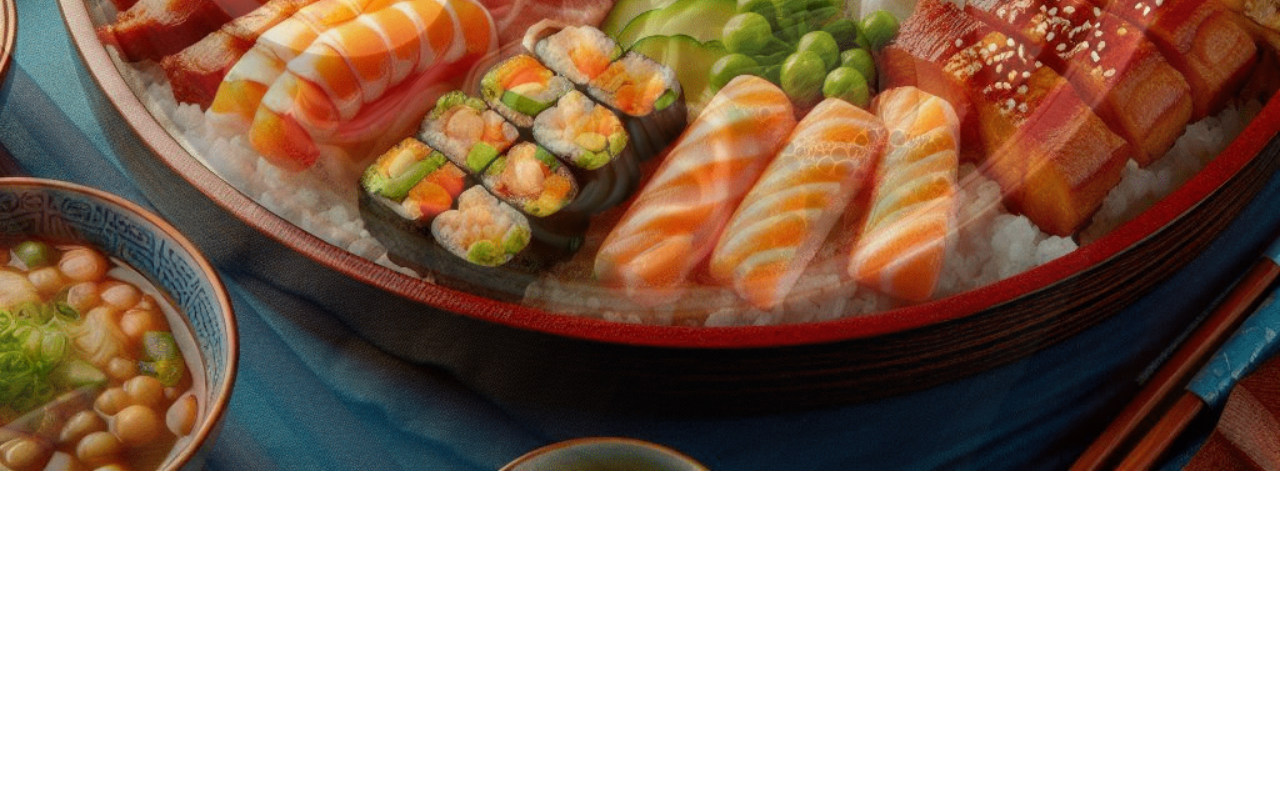
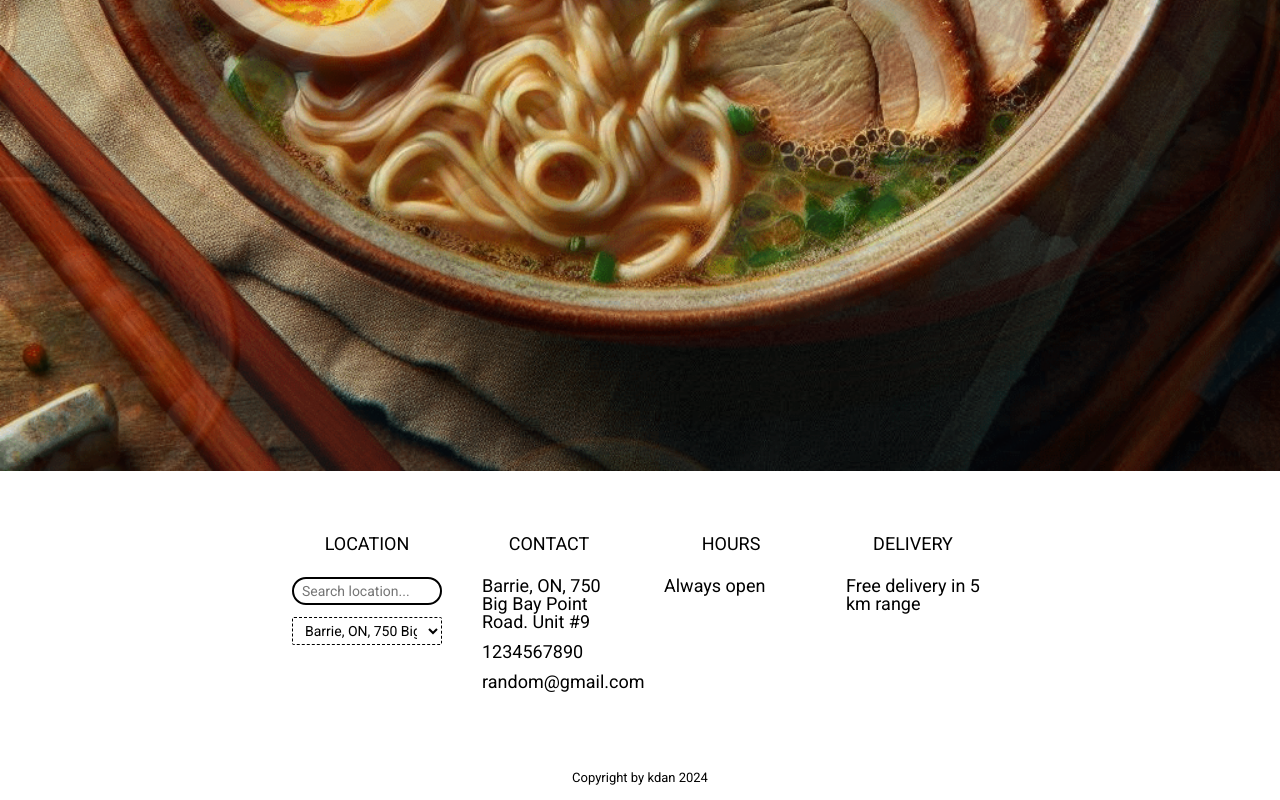
Before and after one commit to kdannothere/favorite-cafe, an Angular app: page / in a window 1280 px wide. Shown: the part 873-1673 px from the top of the page. Before the commit the page ends 1344 px from the top, so only its background shows below. Built offline with nearby package versions, Linux system fonts and the light colour scheme.

Commit message:
fixed hidden footer on Home page, created location picker feature in footer, some fixes

```diff
--- a/src/app/app.component.html
+++ b/src/app/app.component.html
@@ -1,3 +1,11 @@
-<app-header></app-header>
-<router-outlet />
-<app-footer></app-footer>
+<div class="app">
+  <div class="app__header">
+    <app-header></app-header>
+  </div>
+  <div class="app__content">
+    <router-outlet />
+  </div>
+  <div class="app__footer">
+    <app-footer></app-footer>
+  </div>
+</div>
--- a/src/app/components/footer/footer.component.html
+++ b/src/app/components/footer/footer.component.html
@@ -1 +1,42 @@
-<p>footer works!</p>
+<div class="footer">
+  <div class="footer__info">
+    <div class="footer__location footer__info-group">
+      <p class="footer__title">LOCATION</p>
+      <input
+        [formControl]="searchKey"
+        type="text"
+        placeholder="Search location..."
+        (keyup)="search()"
+      />
+      <select
+        [formControl]="currentAddress"
+        (change)="chooseCafe(currentAddress.value || '')"
+      >
+        @for (location of locations; track location) {
+        <option [value]="location" (click)="currentAddress.setValue(location)">
+          {{ location }}
+        </option>
+        } @empty {
+        <option>No locations found</option>
+        }
+      </select>
+    </div>
+    <div class="footer__contact footer-contact footer__info-group">
+      <p class="footer__title">CONTACT</p>
+      <p class="footer-contact__address">{{ currentCafe?.address }}</p>
+      <p class="footer-contact__phone">{{ currentCafe?.phones?.join("\n") }}</p>
+      <p class="footer-contact__email">{{ currentCafe?.emails?.join("\n") }}</p>
+    </div>
+    <div class="footer__hours footer-hours footer__info-group">
+      <p class="footer__title">HOURS</p>
+      <p class="footer-hours__text">{{ currentCafe?.hours }}</p>
+    </div>
+    <div class="footer__delivery footer-delivery footer__info-group">
+      <p class="footer__title">DELIVERY</p>
+      <p class="footer-delivery__text">{{ currentCafe?.delivery }}</p>
+    </div>
+  </div>
+  <div class="footer__copyright">
+    <p class="copyright__footer-text">Copyright by kdan 2024</p>
+  </div>
+</div>
--- a/src/app/components/footer/footer.component.scss
+++ b/src/app/components/footer/footer.component.scss
@@ -0,0 +1,97 @@
+.footer {
+  font-size: 18px;
+  padding-top: 64px;
+
+  &__info {
+    display: flex;
+    flex-flow: row nowrap;
+    justify-content: center;
+    padding-bottom: 64px;
+
+    @media only screen and (max-width: 632px) {
+      display: grid;
+      grid-template-columns: 1fr 1fr;
+      justify-items: center;
+
+      & .footer__info-group:nth-child(3),
+      & .footer__info-group:nth-child(4) {
+        margin-top: 128px;
+      }
+    }
+  }
+
+  .footer__info-group {
+    display: flex;
+    flex-flow: column nowrap;
+    width: 150px;
+    margin-inline: 16px;
+  }
+
+  &__location {
+    input {
+      border: 2px solid #000;
+      padding: 4px 8px 4px 8px;
+      border-radius: 40px;
+      font-size: 14px;
+      background-color: white;
+    }
+    select {
+      border: 1px dashed #000;
+      padding: 4px 8px 4px 8px;
+      border-radius: 2px;
+      margin-top: 12px;
+      font-size: 14px;
+      background-color: white;
+    }
+  }
+
+  &__title {
+    margin-bottom: 24px;
+    text-align: center;
+  }
+
+  &__contact {
+  }
+
+  &__hours {
+  }
+
+  &__delivery {
+  }
+
+  &__copyright {
+    padding-block: 16px;
+  }
+}
+.footer-contact {
+  &__address {
+    padding-inline: 8px;
+  }
+
+  &__phone {
+    margin-top: 12px;
+    padding-inline: 8px;
+  }
+
+  &__email {
+    margin-top: 12px;
+    padding-inline: 8px;
+  }
+}
+.footer-hours {
+  &__text {
+    padding-inline: 8px;
+  }
+}
+.footer-delivery {
+  &__text {
+    padding-inline: 8px;
+  }
+}
+.copyright {
+  &__footer-text {
+    font-size: 13px;
+    padding-inline: 16px;
+    text-align: center;
+  }
+}
--- a/src/app/components/footer/footer.component.ts
+++ b/src/app/components/footer/footer.component.ts
@@ -1,12 +1,65 @@
-import { Component } from '@angular/core';
+import { Component, OnInit } from '@angular/core';
+import { FormControl, ReactiveFormsModule } from '@angular/forms';
+import { Cafe } from '../../models/cafe';
 
 @Component({
   selector: 'app-footer',
   standalone: true,
-  imports: [],
+  imports: [ReactiveFormsModule],
   templateUrl: './footer.component.html',
-  styleUrl: './footer.component.scss'
+  styleUrl: './footer.component.scss',
 })
-export class FooterComponent {
+export class FooterComponent implements OnInit {
+  ngOnInit(): void {
+    this.mockCafes();
+    this.currentCafe = this.cafes[0];
+  }
 
+  searchKey = new FormControl('');
+  cafes: Cafe[] = [];
+  allLocations = [
+    'Barrie, ON, 750 Big Bay Point Road. Unit #9',
+    'Barrie, ON, 347 Cundles RD East. Unit M1',
+    'Toronto, ON, 347 Cundles RD East. Unit M1',
+    'Calgary, ON, 347 Cundles RD East. Unit M1',
+    'Vancouver, ON, 347 Cundles RD East. Unit M1',
+  ];
+  locations = [...this.allLocations];
+  currentAddress = new FormControl(this.locations[0] || null);
+  currentCafe: Cafe | null = this.cafes[0] || null;
+
+  search() {
+    const searchKey = this.searchKey.value || '';
+
+    if (!searchKey) {
+      this.locations = this.allLocations;
+      return;
+    }
+
+    this.locations = this.allLocations.filter((value) =>
+      value.toLowerCase().includes(searchKey.toLowerCase())
+    );
+    this.currentAddress.setValue(this.locations[0]);
+    this.chooseCafe(this.currentAddress.value!);
+  }
+
+  chooseCafe(address: string) {
+    this.cafes.forEach((cafe) => {
+      if (cafe.address == address) {
+        this.currentCafe = cafe;
+      }
+    });
+  }
+
+  private mockCafes() {
+    this.allLocations.forEach((l) => {
+      this.cafes.push({
+        address: l,
+        emails: ['random@gmail.com'],
+        phones: ['1234567890'],
+        hours: 'Always open',
+        delivery: 'Free delivery in 5 km range',
+      });
+    });
+  }
 }
--- a/src/app/components/header/header.component.scss
+++ b/src/app/components/header/header.component.scss
@@ -1,4 +1,4 @@
-@import 'colors';
+@import "colors";
 .header {
   display: flex;
   min-height: 64px;
@@ -11,6 +11,7 @@
     display: flex;
     flex-flow: row wrap;
     justify-content: center;
+    margin-top: 4px;
   }
 
   &__profile {
@@ -20,15 +21,16 @@
 .menu {
   &__link {
     margin-inline: 16px;
+    margin-block: 4px;
     cursor: pointer;
-    &:hover{
+    &:hover {
       color: $color-orange-normal;
     }
   }
 }
 .profile {
   cursor: pointer;
-  &:hover{
+  &:hover {
     color: $color-orange-normal;
   }
 }
--- /dev/null
+++ b/src/app/models/cafe.ts
@@ -0,0 +1,7 @@
+export interface Cafe {
+  address: string;
+  emails: string[];
+  phones: string[];
+  hours: string;
+  delivery: string;
+}
--- a/src/app/models/product.ts
+++ b/src/app/models/product.ts
@@ -11,4 +11,6 @@ export interface Product {
   isNew: boolean;
   color: string[];
   size: string[];
+  weight: number;
+  calories: number;
 }
--- a/src/app/pages/home/home.component.html
+++ b/src/app/pages/home/home.component.html
@@ -1,4 +1,4 @@
-<div class="home-page">
+<div class="home-page footer-margin">
   <div class="home-page__bg">
     <img
       class="home-page__bg-image"
--- a/src/app/pages/home/home.component.scss
+++ b/src/app/pages/home/home.component.scss
@@ -1,13 +1,14 @@
 @import "colors";
+
+// keep footer visible and on the bottom of Home page
+.app__footer {
+  margin-top: 100%;
+}
 
 .home-page {
   width: 100%;
-  min-height: 640px;
-  overflow: hidden;
-
   &__bg {
     width: 100%;
-    position: absolute;
   }
   &__bg-image {
     width: 100%;
--- a/src/app/pages/home/home.component.ts
+++ b/src/app/pages/home/home.component.ts
@@ -35,7 +35,7 @@ export class HomeComponent implements OnInit {
       this.prevPicture = this.picture;
       this.picture = this.pictures[this.slideIndex];
       this.runSlideShow();
-    }, 4000);
+    }, 2800);
   }
 
   ngOnInit() {
```
Lines whose indentation alone changed are shown as unchanged.
